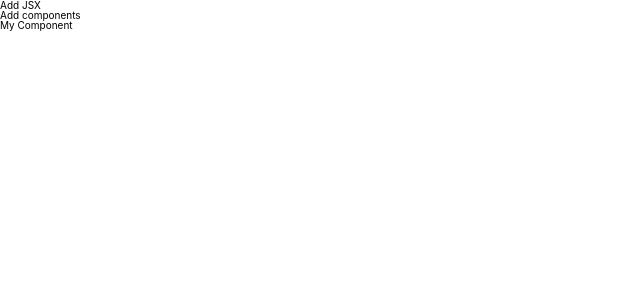
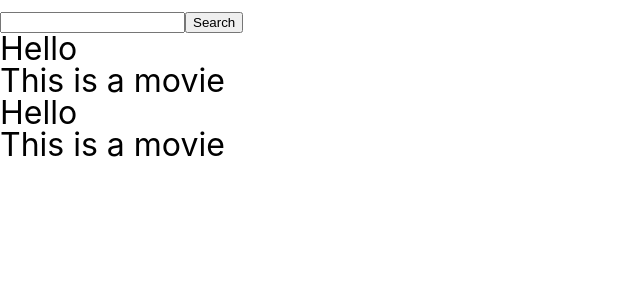
Before and after one commit to Xerethars/webapplikasjoner, a React (Create React App) app in the folder oppgave7/: page / in a window 1280 px wide. Shown: the top 300 px of the page, without its empty margins (0-640 px from the left). Built offline with nearby package versions, Linux system fonts and the light colour scheme.

Commit message:
initial component setup finished

```diff
--- a/oppgave7/src/App.js
+++ b/oppgave7/src/App.js
@@ -1,13 +1,5 @@
-import MyComponent from './components/MyComponent'
+import Main from './components/Main'
 
-const App = () => (
-  // Write JavaScript, use Hooks, add state and more
-
-  <main>
-    <p>Add JSX</p>
-    <p>Add components</p>
-    <MyComponent />
-  </main>
-)
+const App = () => <Main />
 
 export default App
--- /dev/null
+++ b/oppgave7/src/components/Main.js
@@ -0,0 +1,20 @@
+import { useState } from 'react'
+import Search from './Search'
+import Movies from './Movies'
+
+const Main = () => {
+  const [search, setSearch] = useState('Star%20Wars')
+  const [movies, setMovies] = useState([
+    { title: 'title1' },
+    { title: 'title2' },
+  ])
+
+  return (
+    <>
+      <Search search={search} setSearch={setSearch} />
+      <Movies movies={movies} />
+    </>
+  )
+}
+
+export default Main
--- /dev/null
+++ b/oppgave7/src/components/Movie.js
@@ -0,0 +1,8 @@
+const Movie = ({ movie }) => (
+  <>
+    <p>Hello</p>
+    <p>This is a movie</p>
+  </>
+)
+
+export default Movie
--- /dev/null
+++ b/oppgave7/src/components/Movies.js
@@ -0,0 +1,15 @@
+import Movie from './Movie'
+
+const Movies = ({ movies }) => (
+  <div className="gridWrapper">
+    <ul>
+      {movies.map((movie) => (
+        <li>
+          <Movie movie={movie} />
+        </li>
+      ))}
+    </ul>
+  </div>
+)
+
+export default Movies
--- a/oppgave7/src/components/MyComponent.js
+++ /dev/null
@@ -1,3 +0,0 @@
-const MyComponent = () => <div>My Component</div>
-
-export default MyComponent
--- /dev/null
+++ b/oppgave7/src/components/Search.js
@@ -0,0 +1,17 @@
+import { useState } from 'react'
+
+const Search = ({ search, setSearch }) => {
+  const [text, setText] = useState('')
+
+  return (
+    <div>
+      <input
+        type="text"
+        value={text}
+        onChange={(e) => setText(e.target.value)}
+      />
+      <button type="submit">Search</button>
+    </div>
+  )
+}
+export default Search
--- a/oppgave7/src/main.scss
+++ b/oppgave7/src/main.scss
@@ -1,7 +1,7 @@
 @import 'reset.scss';
 
 html {
-  font-size: 62.5%;
+  font-size: 200%;
 }
 
 body {
@@ -17,3 +17,8 @@ code {
   font-family: source-code-pro, Menlo, Monaco, Consolas, "Courier New",
     monospace;
 }
+
+.gridWrapper {
+  display : grid;
+  grid-template-rows : 1fr 1fr 1fr;
+}
```
